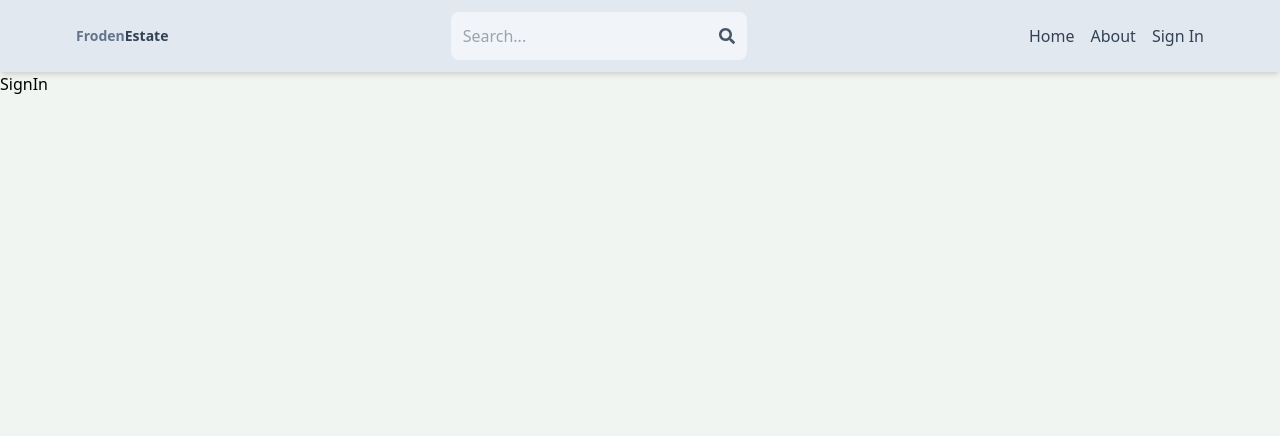
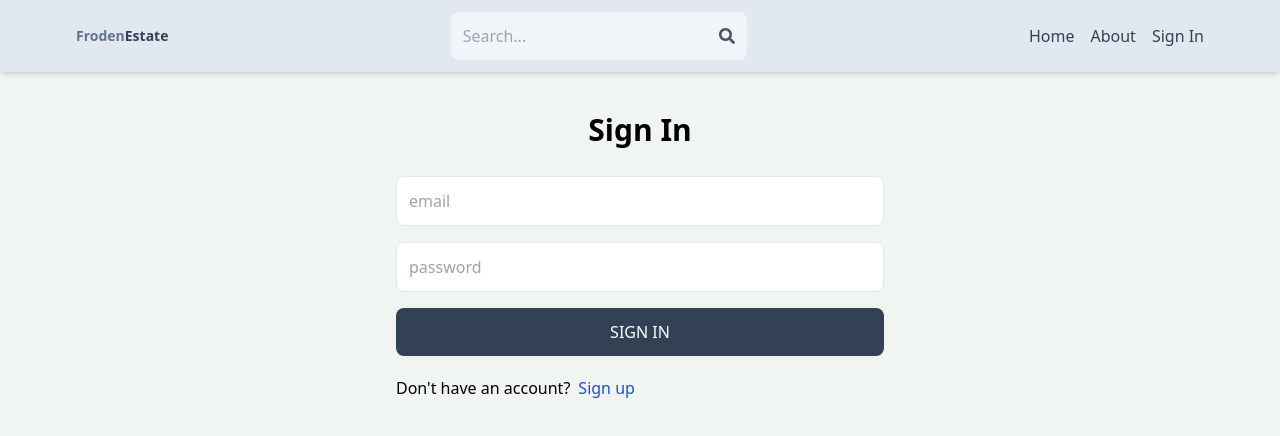
Before and after one commit to Dispenser254/MERN-Real-Estate, a React (Vite) app in the folder client/: page /signin in a window 1280 px wide. Shown: the top 436 px of the page. Built offline with nearby package versions, Linux system fonts and the light colour scheme.

Commit message:
Complete signin page functionality

```diff
--- a/client/src/pages/SignIn.jsx
+++ b/client/src/pages/SignIn.jsx
@@ -1,9 +1,75 @@
-// import React from 'react'
+/* eslint-disable react/no-unescaped-entities */
+import { useState } from "react";
+import { Link, useNavigate } from "react-router-dom";
 
-function SignIn() {
+export function SignIn() {
+  const [formData, setFormData] = useState({});
+  const [loading, setLoading] = useState(false);
+  const [error, setError] = useState(null);
+  const navigate = useNavigate();
+
+  const handleChange = (e) => {
+    setFormData({ ...formData, [e.target.id]: e.target.value });
+  };
+
+  const handleSubmit = async (e) => {
+    e.preventDefault();
+    try {
+      setLoading(true);
+      const response = await fetch("/api/auth/signin", {
+        method: "POST",
+        headers: { "Content-Type": "application/json" },
+        body: JSON.stringify(formData),
+      });
+      const data = await response.json();
+      if (data.success === false) {
+        setLoading(false);
+        setError(data.message);
+        return;
+      }
+      setLoading(false);
+      setError(null);
+      navigate("/");
+    } catch (error) {
+      setLoading(false);
+      setError(error.message);
+    }
+  };
   return (
-    <div>SignIn</div>
-  )
+    <div className="p-3 max-w-lg mx-auto">
+      <h1 className="text-3xl text-center font-semibold my-7">Sign In</h1>
+      <form className="flex flex-col gap-4" onSubmit={handleSubmit}>
+        <input
+          type="email"
+          id="email"
+          className="border p-3 rounded-lg"
+          placeholder="email"
+          onChange={handleChange}
+        />
+        <input
+          type="password"
+          id="password"
+          className="border p-3 rounded-lg"
+          placeholder="password"
+          onChange={handleChange}
+        />
+        <button
+          type="submit"
+          disabled={loading}
+          className="bg-slate-700 text-white p-3 rounded-lg uppercase hover:opacity-95"
+        >
+          {loading ? "Loading..." : "Sign In"}
+        </button>
+      </form>
+      <div className="flex gap-2 mt-5">
+        <p>Don't have an account?</p>
+        <Link to={"/signup"}>
+          <span className="text-blue-700">Sign up</span>
+        </Link>
+      </div>
+      {error && <p className="text-red-500 mt-5">{error}</p>}
+    </div>
+  );
 }
 
-export default SignIn
+export default SignIn;
--- a/client/src/pages/SignUp.jsx
+++ b/client/src/pages/SignUp.jsx
@@ -70,7 +70,7 @@
       <div className="flex gap-2 mt-5">
         <p>Have an account?</p>
         <Link to={"/signin"}>
-          <span className="text-blue-700">sign in</span>
+          <span className="text-blue-700">Sign in</span>
         </Link>
       </div>
       {error && <p className="text-red-500 mt-5">{error}</p>}
```
